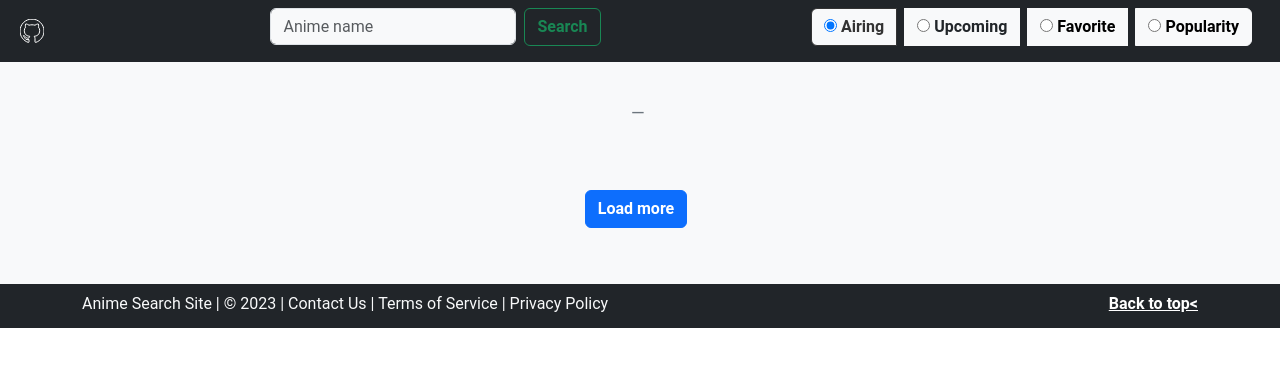
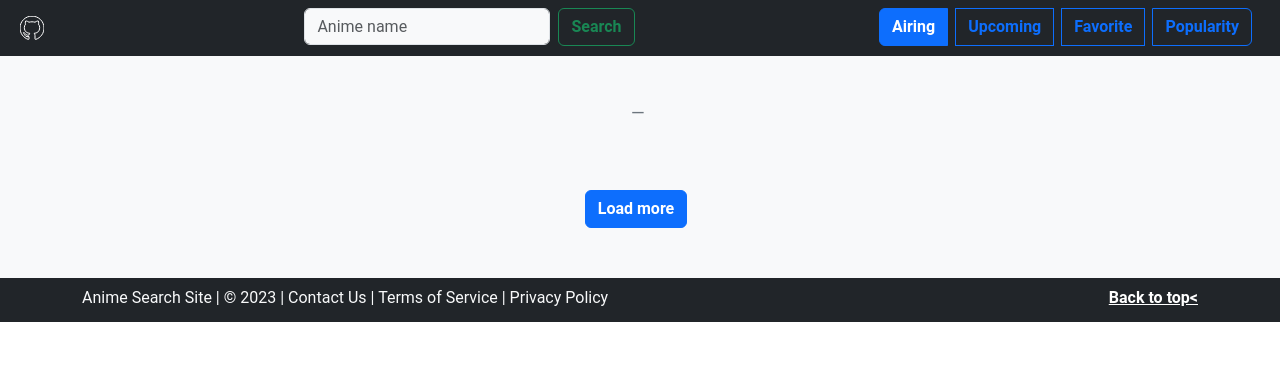
Before and after one commit to lorenzoyang/anime-spot, a plain HTML site: page index.html in a window 1280 px wide. Drawn offline with nearby package versions, Linux system fonts and the light colour scheme; no server answers.

Commit message:
fixed radio buttons

```diff
--- a/css/style.css
+++ b/css/style.css
@@ -114,17 +114,17 @@
 }
 
 .btn {
-    font-size: 1rem;
     font-weight: bold;
     margin-right: 0.5rem;
-    margin-bottom: 0.5rem;
+    margin-bottom: 0.1em;
 }
 
 .form-control {
     /* font-size: 1rem; */
 
     font-size: 1rem;
-    padding: 0.5rem 0.75rem; /* adjust the top and bottom padding to match the button height */
+    /* adjust the top and bottom padding to match the button height */
+    padding: 0.5rem 0.75rem;
     height: 100%;
 }
 
--- a/index.html
+++ b/index.html
@@ -82,46 +82,62 @@
                     </form>
                     <div class="d-flex justify-content-md-end">
                         <div
-                            class="btn-group btn-group-toggle mt-3 mt-md-0"
-                            data-toggle="buttons"
+                            class="btn-group"
+                            role="group"
+                            aria-label="Basic radio toggle button group"
                         >
-                            <label class="btn active bg-light">
                             <input
                                 type="radio"
-                                    name="options"
-                                    id="option1-airing"
+                                class="btn-check"
+                                name="btnradio"
+                                id="radio-airing"
                                 autocomplete="off"
                                 checked
                             />
-                                Airing
-                            </label>
-                            <label class="btn bg-light">
+                            <label
+                                class="btn btn-outline-primary"
+                                for="radio-airing"
+                                >Airing</label
+                            >
+
                             <input
                                 type="radio"
-                                    name="options"
-                                    id="option2-upcoming"
+                                class="btn-check"
+                                name="btnradio"
+                                id="radio-upcoming"
                                 autocomplete="off"
                             />
-                                Upcoming
-                            </label>
-                            <label class="btn btn-light">
+                            <label
+                                class="btn btn-outline-primary"
+                                for="radio-upcoming"
+                                >Upcoming</label
+                            >
+
                             <input
                                 type="radio"
-                                    name="options"
-                                    id="option3-favorite"
+                                class="btn-check"
+                                name="btnradio"
+                                id="radio-favorite"
                                 autocomplete="off"
                             />
-                                Favorite
-                            </label>
-                            <label class="btn btn-light">
+                            <label
+                                class="btn btn-outline-primary"
+                                for="radio-favorite"
+                                >Favorite</label
+                            >
+
                             <input
                                 type="radio"
-                                    name="options"
-                                    id="option4-popularity"
+                                class="btn-check"
+                                name="btnradio"
+                                id="radio-popularity"
                                 autocomplete="off"
                             />
-                                Popularity
-                            </label>
+                            <label
+                                class="btn btn-outline-primary"
+                                for="radio-popularity"
+                                >Popularity</label
+                            >
                         </div>
                     </div>
                 </div>
--- a/js/modules/homepage.js
+++ b/js/modules/homepage.js
@@ -23,10 +23,10 @@ import * as AnimeContainer from "./anime-container.js";
  * @type {RadioButtons}
  */
 const radioBtns = {
-    airing: document.querySelector("#option1-airing"),
-    upcoming: document.querySelector("#option2-upcoming"),
-    favorite: document.querySelector("#option3-favorite"),
-    bypopularity: document.querySelector("#option4-popularity"),
+    airing: document.querySelector("#radio-airing"),
+    upcoming: document.querySelector("#radio-upcoming"),
+    favorite: document.querySelector("#radio-favorite"),
+    bypopularity: document.querySelector("#radio-popularity"),
 };
 
 /**
```
Lines whose indentation alone changed are shown as unchanged.
